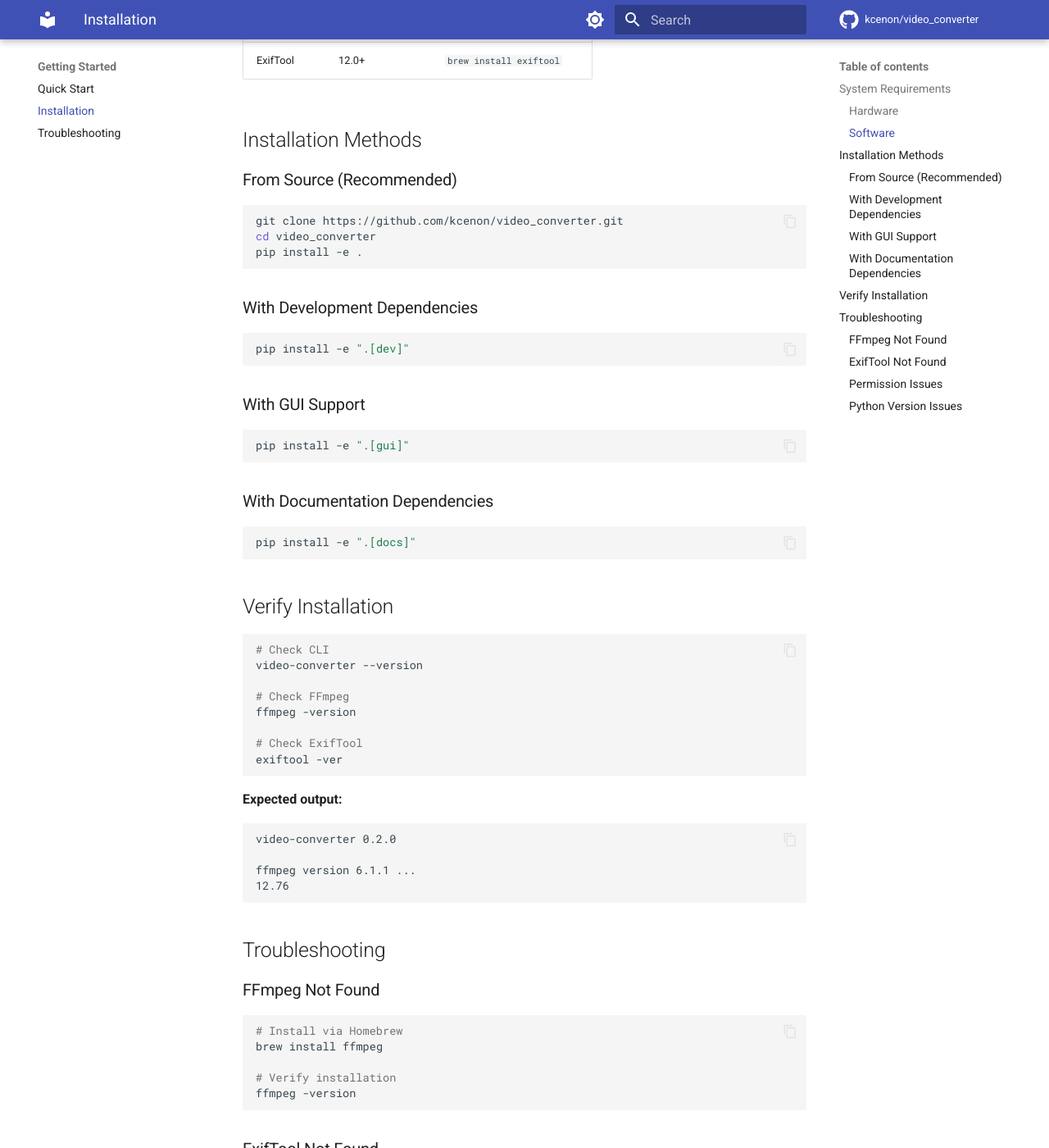
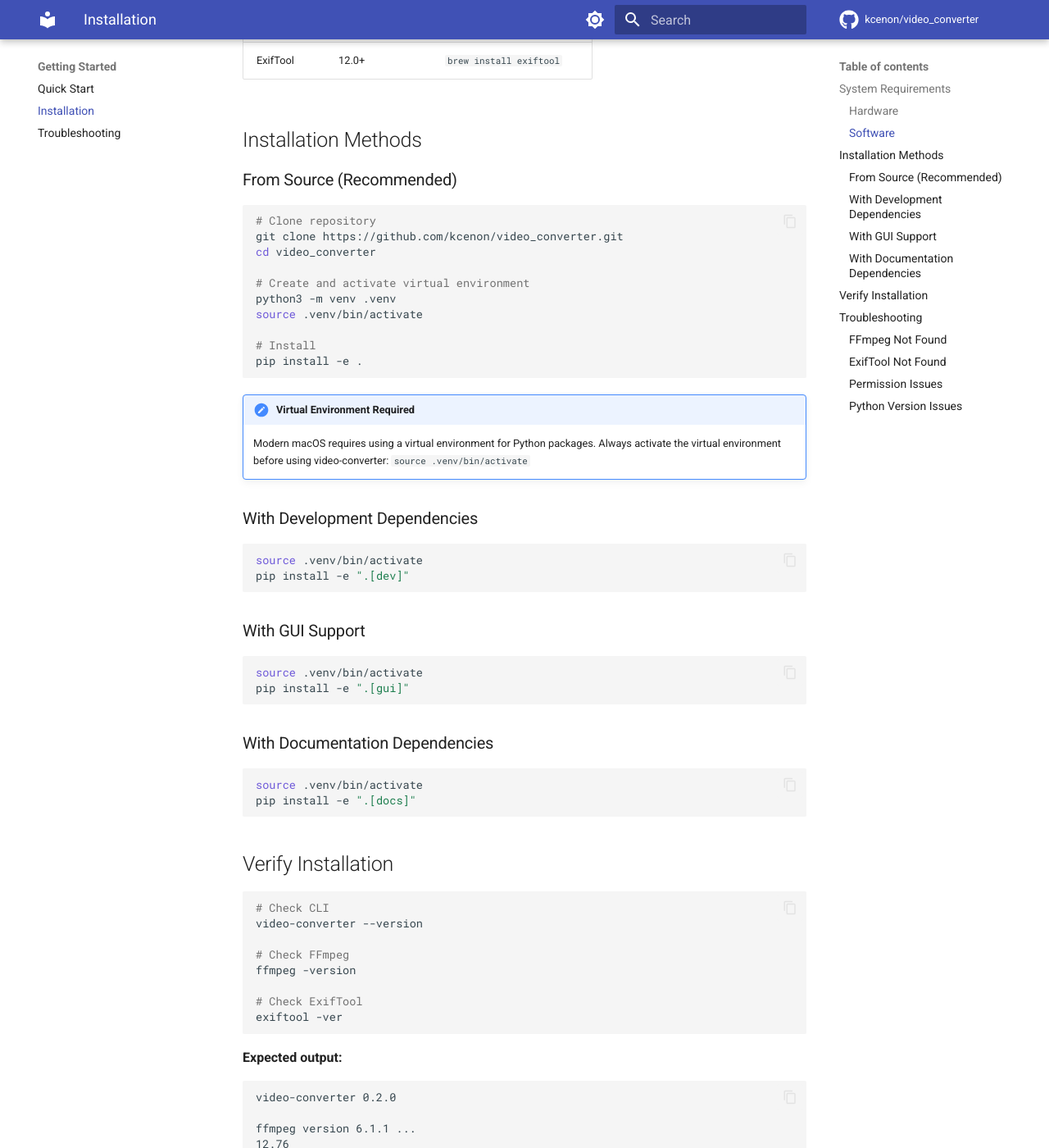
Before and after one commit to kcenon/video_converter, an MkDocs documentation site: the page built from docs/installation.md, in a window 1280 px wide and 1400 px high, scrolled down 798 px. Shown: the whole window at 82% size. Built offline with MkDocs 1.6.1 and Material for MkDocs 9.7.7, drawn with Linux system fonts in a browser that asks for light colours; comment, search, counter and statistics services are not loaded; the version menu is left out.

Commit message:
docs: add virtual environment setup instructions
- Add venv creation and activation steps to installation
- Required for modern macOS (PEP 668 compliance)
- Add note about always activating venv before use

````diff
--- a/docs/installation.md
+++ b/docs/installation.md
@@ -26,26 +26,41 @@ Complete installation guide for Video Converter.
 ### From Source (Recommended)
 
 ```bash
+# Clone repository
 git clone https://github.com/kcenon/video_converter.git
 cd video_converter
+
+# Create and activate virtual environment
+python3 -m venv .venv
+source .venv/bin/activate
+
+# Install
 pip install -e .
 ```
+
+!!! note "Virtual Environment Required"
+    Modern macOS requires using a virtual environment for Python packages.
+    Always activate the virtual environment before using video-converter:
+    `source .venv/bin/activate`
 
 ### With Development Dependencies
 
 ```bash
+source .venv/bin/activate
 pip install -e ".[dev]"
 ```
 
 ### With GUI Support
 
 ```bash
+source .venv/bin/activate
 pip install -e ".[gui]"
 ```
 
 ### With Documentation Dependencies
 
 ```bash
+source .venv/bin/activate
 pip install -e ".[docs]"
 ```
 
````
Also changed, not shown: docs/quick-start.md (+7 -1 lines).
